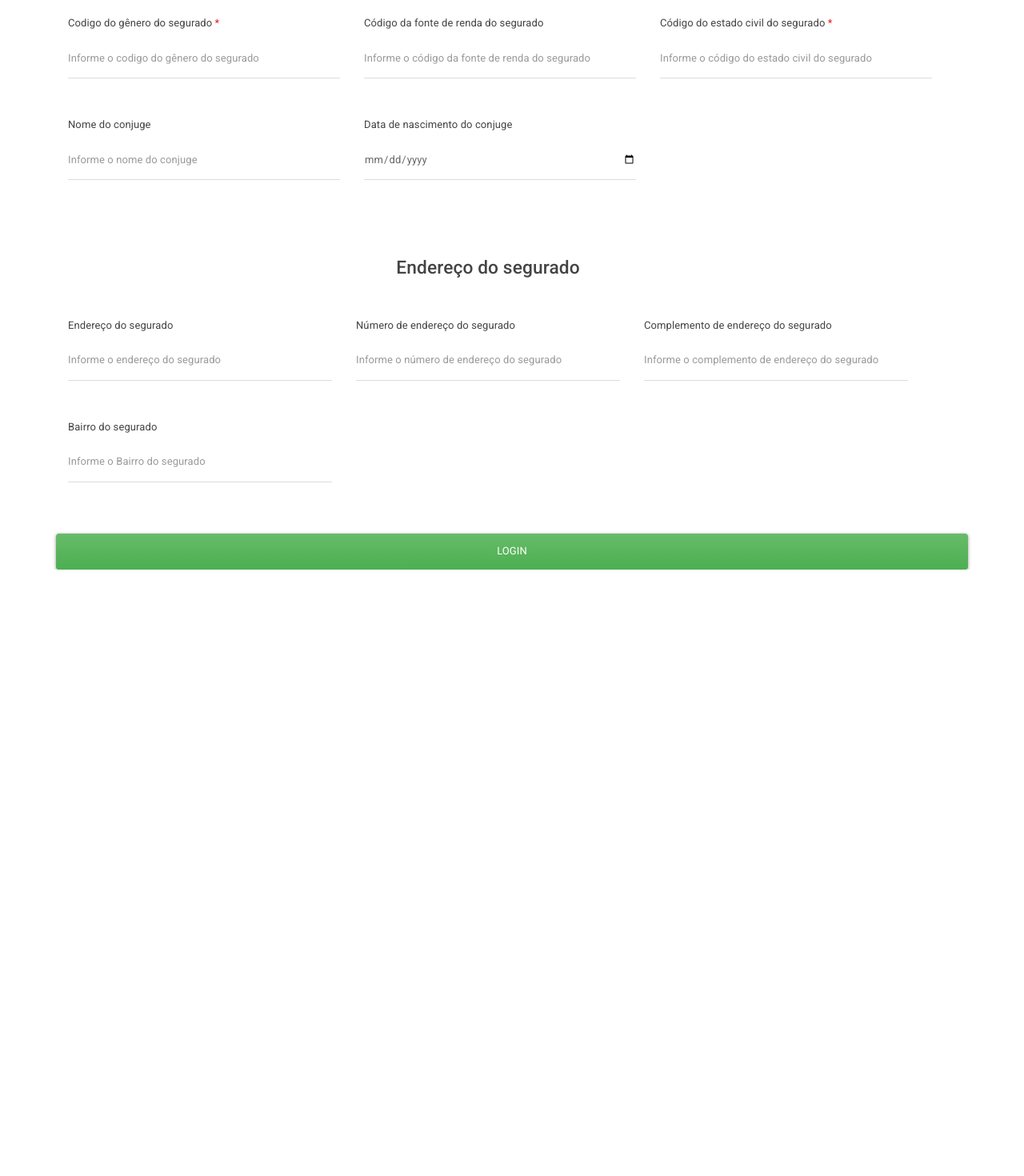
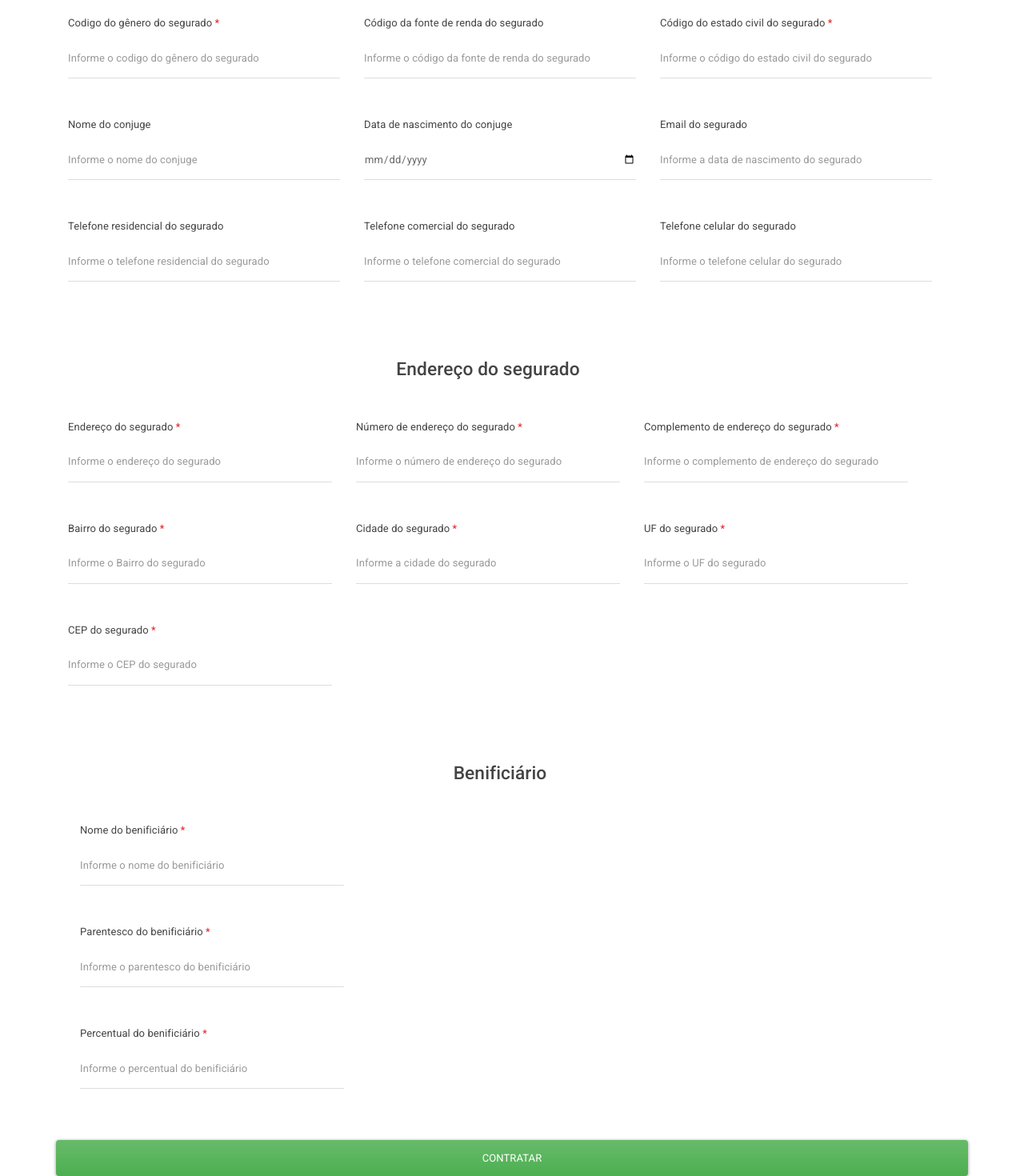
Before and after one commit to WemersonPD/lis-web-frontend-v2, an Angular app: page /seguro-individual-plano-form in a window 1280 px wide. Shown: the part 1089-2559 px from the top of the page at 80% size. Before the commit the page ends 1801 px from the top, so only its background shows below. Built offline with nearby package versions, Linux system fonts and the light colour scheme.

Commit message:
Add beneficiarios

```diff
--- a/src/app/seguro-individual-plano/seguro-individual-plano-form/seguro-individual-plano-form.component.html
+++ b/src/app/seguro-individual-plano/seguro-individual-plano-form/seguro-individual-plano-form.component.html
@@ -186,7 +186,7 @@
         ></app-mensagem-erro>
       </div>
       <div class="form-group col-4 mb-5">
-        <label>Nome do segurado<span class="text-danger">*</span></label>
+        <label>Nome do segurado <span class="text-danger">*</span></label>
         <input
           type="text"
           class="form-control"
@@ -210,9 +210,8 @@
       </div>
       <div class="form-group col-4 mb-5">
         <label
-          >Data de nascimento do segurado<span class="text-danger"
-            >*</span
-          ></label
+          >Data de nascimento do segurado
+          <span class="text-danger">*</span></label
         >
         <input
           type="date"
@@ -332,10 +331,46 @@
           placeholder="Informe a data de nascimento do conjuge"
         />
       </div>
+      <div class="form-group col-4 mb-5">
+        <label>Email do segurado</label>
+        <input
+          type="email"
+          class="form-control"
+          formControlName="Email"
+          placeholder="Informe a data de nascimento do segurado"
+        />
+      </div>
+      <div class="form-group col-4 mb-5">
+        <label>Telefone residencial do segurado</label>
+        <input
+          type="text"
+          class="form-control"
+          formControlName="TelefoneResidencial"
+          placeholder="Informe o telefone residencial do segurado"
+        />
+      </div>
+      <div class="form-group col-4 mb-5">
+        <label>Telefone comercial do segurado</label>
+        <input
+          type="text"
+          class="form-control"
+          formControlName="TelefoneComercial"
+          placeholder="Informe o telefone comercial do segurado"
+        />
+      </div>
+      <div class="form-group col-4 mb-5">
+        <label>Telefone celular do segurado</label>
+        <input
+          type="text"
+          class="form-control"
+          formControlName="TelefoneCelular"
+          placeholder="Informe o telefone celular do segurado"
+        />
+      </div>
       <div formGroupName="Endereco" class="col-12 row">
         <h3 class="col-12 text-center my-5">Endereço do segurado</h3>
         <div class="form-group col-4 mb-5">
-          <label>Endereço do segurado</label>
+          <label>Endereço do segurado <span class="text-danger">*</span></label>
           <input
             type="text"
             class="form-control"
@@ -360,7 +395,10 @@
           ></app-mensagem-erro>
         </div>
         <div class="form-group col-4 mb-5">
-          <label>Número de endereço do segurado</label>
+          <label
+            >Número de endereço do segurado
+            <span class="text-danger">*</span></label
+          >
           <input
             type="text"
             class="form-control"
@@ -385,7 +423,10 @@
           ></app-mensagem-erro>
         </div>
         <div class="form-group col-4 mb-5">
-          <label>Complemento de endereço do segurado</label>
+          <label
+            >Complemento de endereço do segurado
+            <span class="text-danger">*</span></label
+          >
           <input
             type="text"
             class="form-control"
@@ -403,7 +444,7 @@
           ></app-mensagem-erro>
         </div>
         <div class="form-group col-4 mb-5">
-          <label>Bairro do segurado</label>
+          <label>Bairro do segurado <span class="text-danger">*</span></label>
           <input
             type="text"
             class="form-control"
@@ -411,7 +452,7 @@
             placeholder="Informe o Bairro do segurado"
           />
           <app-mensagem-erro
-            texto="O Bairro do segurado é inválido"
+            texto="O bairro do segurado é inválido"
             *ngIf="
               seguroIndividualPlanoForm.get('Segurado.Endereco.Bairro').errors
                 ?.required &&
@@ -419,7 +460,7 @@
             "
           ></app-mensagem-erro>
           <app-mensagem-erro
-            texto="O Bairro do segurado não deve conter mais de 25 caracteres"
+            texto="O bairro do segurado não deve conter mais de 25 caracteres"
             *ngIf="
               seguroIndividualPlanoForm.get('Segurado.Endereco.Bairro').errors
                 ?.maxlength &&
@@ -427,9 +468,156 @@
             "
           ></app-mensagem-erro>
         </div>
+        <div class="form-group col-4 mb-5">
+          <label>Cidade do segurado <span class="text-danger">*</span></label>
+          <input
+            type="text"
+            class="form-control"
+            formControlName="Cidade"
+            placeholder="Informe a cidade do segurado"
+          />
+          <app-mensagem-erro
+            texto="A cidade do segurado é inválida"
+            *ngIf="
+              seguroIndividualPlanoForm.get('Segurado.Endereco.Cidade').errors
+                ?.required &&
+              seguroIndividualPlanoForm.get('Segurado.Endereco.Cidade').dirty
+            "
+          ></app-mensagem-erro>
+          <app-mensagem-erro
+            texto="A cidade do segurado não deve conter mais de 25 caracteres"
+            *ngIf="
+              seguroIndividualPlanoForm.get('Segurado.Endereco.Cidade').errors
+                ?.maxlength &&
+              seguroIndividualPlanoForm.get('Segurado.Endereco.Cidade').dirty
+            "
+          ></app-mensagem-erro>
+        </div>
+        <div class="form-group col-4 mb-5">
+          <label>UF do segurado <span class="text-danger">*</span></label>
+          <input
+            type="text"
+            class="form-control"
+            formControlName="UF"
+            placeholder="Informe o UF do segurado"
+          />
+          <app-mensagem-erro
+            texto="O UF do segurado é inválido"
+            *ngIf="
+              seguroIndividualPlanoForm.get('Segurado.Endereco.UF').errors
+                ?.required &&
+              seguroIndividualPlanoForm.get('Segurado.Endereco.UF').dirty
+            "
+          ></app-mensagem-erro>
+          <app-mensagem-erro
+            texto="O UF do segurado não deve conter mais de 2 caracteres"
+            *ngIf="
+              seguroIndividualPlanoForm.get('Segurado.Endereco.UF').errors
+                ?.maxlength &&
+              seguroIndividualPlanoForm.get('Segurado.Endereco.UF').dirty
+            "
+          ></app-mensagem-erro>
+        </div>
+        <div class="form-group col-4 mb-5">
+          <label>CEP do segurado <span class="text-danger">*</span></label>
+          <input
+            type="text"
+            class="form-control"
+            formControlName="CEP"
+            placeholder="Informe o CEP do segurado"
+          />
+          <app-mensagem-erro
+            texto="O CEP do segurado é inválido"
+            *ngIf="
+              seguroIndividualPlanoForm.get('Segurado.Endereco.CEP').errors
+                ?.required &&
+              seguroIndividualPlanoForm.get('Segurado.Endereco.CEP').dirty
+            "
+          ></app-mensagem-erro>
+          <app-mensagem-erro
+            texto="O CEP do segurado não deve conter mais de 8 caracteres"
+            *ngIf="
+              seguroIndividualPlanoForm.get('Segurado.Endereco.CEP').errors
+                ?.maxlength &&
+              seguroIndividualPlanoForm.get('Segurado.Endereco.CEP').dirty
+            "
+          ></app-mensagem-erro>
+        </div>
+      </div>
+      <div formGroupName="Beneficiarios" class="col-12">
+        <h3 class="text-center col-12 my-5">Benificiário</h3>
+        <div class="form-group col-4 mb-5">
+          <label>Nome do benificiário <span class="text-danger">*</span></label>
+          <input
+            type="text"
+            class="form-control"
+            formControlName="Nome"
+            placeholder="Informe o nome do benificiário"
+          />
+          <app-mensagem-erro
+            texto="O nome do benificiário é inválido"
+            *ngIf="
+              seguroIndividualPlanoForm.get('Segurado.Beneficiarios.Nome')
+                .errors?.required &&
+              seguroIndividualPlanoForm.get('Segurado.Beneficiarios.Nome').dirty
+            "
+          ></app-mensagem-erro>
+          <app-mensagem-erro
+            texto="O Nome não deve conter mais de 50 caracteres"
+            *ngIf="
+              seguroIndividualPlanoForm.get('Segurado.Beneficiarios.Nome')
+                .dirty &&
+              seguroIndividualPlanoForm.get('Segurado.Beneficiarios.Nome')
+                .errors?.maxlength
+            "
+          ></app-mensagem-erro>
+        </div>
+
+        <div class="form-group col-4 mb-5">
+          <label
+            >Parentesco do benificiário
+            <span class="text-danger">*</span></label
+          >
+          <input
+            type="number"
+            class="form-control"
+            formControlName="Parentesco"
+            placeholder="Informe o parentesco do benificiário"
+          />
+          <app-mensagem-erro
+            texto="O parentesco do benificiário é inválido"
+            *ngIf="
+              seguroIndividualPlanoForm.get('Segurado.Beneficiarios.Parentesco')
+                .errors?.required &&
+              seguroIndividualPlanoForm.get('Segurado.Beneficiarios.Parentesco')
+                .dirty
+            "
+          ></app-mensagem-erro>
+        </div>
+        <div class="form-group col-4 mb-5">
+          <label
+            >Percentual do benificiário
+            <span class="text-danger">*</span></label
+          >
+          <input
+            type="number"
+            class="form-control"
+            formControlName="Percentual"
+            placeholder="Informe o percentual do benificiário"
+          />
+          <app-mensagem-erro
+            texto="O Percentual do benificiário é inválido"
+            *ngIf="
+              seguroIndividualPlanoForm.get('Segurado.Beneficiarios.Percentual')
+                .errors?.required &&
+              seguroIndividualPlanoForm.get('Segurado.Beneficiarios.Percentual')
+                .dirty
+            "
+          ></app-mensagem-erro>
+        </div>
       </div>
     </div>
     <!-- Segurado até aqui -->
-    <button type="submit" class="btn btn-success mt-3 col-12">Login</button>
+    <button type="submit" class="btn btn-success mt-3 col-12">Contratar</button>
   </div>
 </form>
--- a/src/app/seguro-individual-plano/seguro-individual-plano-form/seguro-individual-plano-form.component.ts
+++ b/src/app/seguro-individual-plano/seguro-individual-plano-form/seguro-individual-plano-form.component.ts
@@ -40,7 +40,7 @@ export class SeguroIndividualPlanoFormComponent implements OnInit {
         FonteRenda: ['', []],
         EstadoCivil: ['', [Validators.required]],
         NomeConjuge: [''],
-        DataNascimentoConjuge: ['', [Validators.required]],
+        DataNascimentoConjuge: [''],
         Endereco: this.formBuilder.group({
           Endereco: ['', [Validators.required, Validators.maxLength(50)]],
           Numero: ['', [Validators.required, Validators.maxLength(50)]],
```
